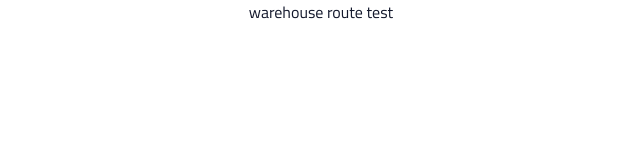
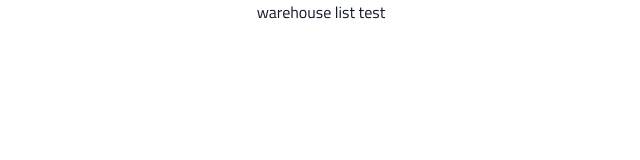
Before and after one commit to Anurag-Bhattacharya4199/InStock-Assignment-Grp2, a React (Create React App) app: page / in a window 1280 px wide. Shown: the top 160 px of the page, without its empty margins (319-959 px from the left). Built offline with nearby package versions, Linux system fonts and the light colour scheme.

Commit message:
import warehouse list function to main page

```diff
--- /dev/null
+++ b/src/components/WareHouseList/WareHouseList.js
@@ -0,0 +1,8 @@
+function WareHouseList() {
+
+    return (
+        <div>warehouse list test</div>
+    )
+}
+
+export default WareHouseList
--- a/src/pages/WareHouse/WareHouse.js
+++ b/src/pages/WareHouse/WareHouse.js
@@ -1,8 +1,10 @@
-function WareHouse () {
+import WareHouseList from "../../components/WareHouseList/WareHouseList";
+
+function WareHouse() {
 
     return (
-        <div>warehouse route test</div>
+        <WareHouseList/>
     )
 }
 
-export default WareHouse
+export default WareHouseList
```
Also changed, not shown: src/components/WareHousList/WareHouseList.scss (deleted), src/components/WareHouseList/WareHouseList.scss (added).
